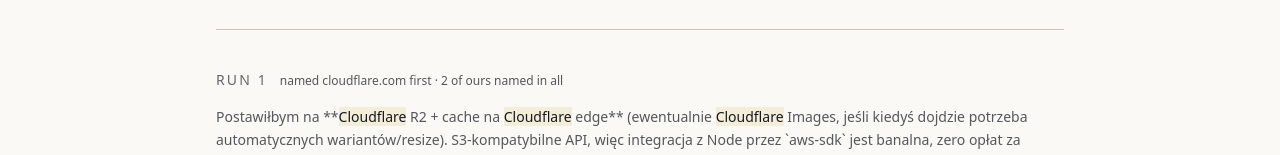
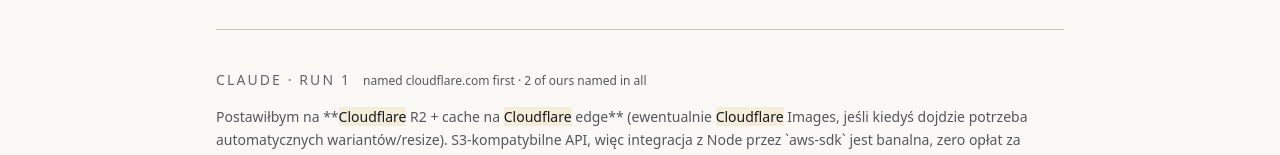
Before and after one commit to krystiangw/stackpick, a Next.js app: page /c/file-storage/runs in a window 1280 px wide. Shown: the part 484-639 px from the top of the page. Built offline with nearby package versions, Linux system fonts and the light colour scheme; no server answers; the database is empty; what async_hooks, undici would draw is missing.

Commit message:
feat(c): strona biegow pokazuje wszystkie narzedzia, nie tylko pierwsze

```diff
--- a/src/app/c/[category]/runs/page.tsx
+++ b/src/app/c/[category]/runs/page.tsx
@@ -56,7 +56,11 @@
   if (!category) notFound()
   recordVisit(`/c/${id}/runs`, (await headers()).get('user-agent'))
 
-  const cell = cells.find((candidate) => candidate.category === id)
+  // Cleanest first: a run that read none of this machine's instructions comes before one that did.
+  const held = cells
+    .filter((candidate) => candidate.category === id)
+    .sort((a, b) => a.operatorContext.length - b.operatorContext.length)
+  const cell = held[0]
   if (!cell || cell.answers.length === 0) notFound()
 
   return (
@@ -68,7 +72,7 @@
           </Link>
         </p>
         <h1 className="mt-4 max-w-3xl text-balance text-3xl font-semibold leading-tight tracking-tight sm:text-4xl">
-          What the agent actually answered, all {cell.answers.length} times
+          What the agent actually answered, all {held.reduce((sum, one) => sum + one.answers.length, 0)} times
         </h1>
         <blockquote className="mt-6 max-w-2xl border-l-2 border-brass pl-5 leading-relaxed">{cell.question}</blockquote>
         <p className="mt-4 font-mono text-xs leading-relaxed text-ink-faint">
@@ -83,10 +87,13 @@
         )}
       </section>
 
-      {cell.answers.map((answer) => (
-        <section key={answer.run} className="border-b border-rule py-10">
+      {held.flatMap((one) =>
+        one.answers.map((answer) => (
+        <section key={`${one.tool}-${answer.run}`} className="border-b border-rule py-10">
           <div className="flex flex-wrap items-baseline gap-3">
-            <h2 className="font-mono text-sm uppercase tracking-[0.15em] text-ink-faint">Run {answer.run}</h2>
+            <h2 className="font-mono text-sm uppercase tracking-[0.15em] text-ink-faint">
+              {one.tool.split(' ')[0]} · run {answer.run}
+            </h2>
             <p className="font-mono text-xs text-ink-soft">
               {answer.first ? `named ${answer.first} first` : 'named no vendor we measure'}
               {answer.named.length > 1 ? ` · ${answer.named.length} of ours named in all` : ''}
@@ -96,7 +103,8 @@
             {marked(answer.text, category.domains)}
           </div>
         </section>
-      ))}
+        )),
+      )}
 
       <section className="py-10">
         <p className="max-w-2xl text-sm leading-relaxed text-ink-soft">
```
